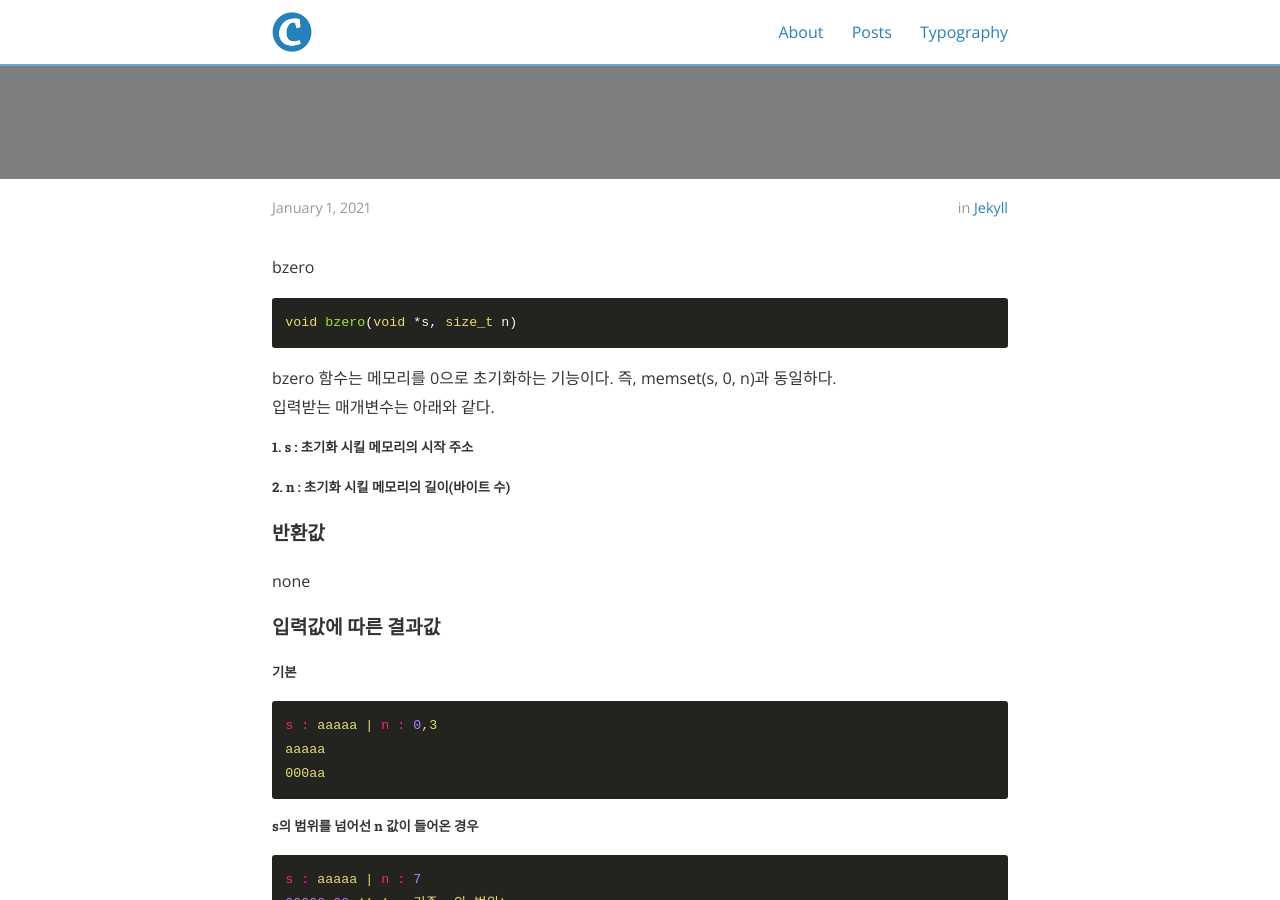
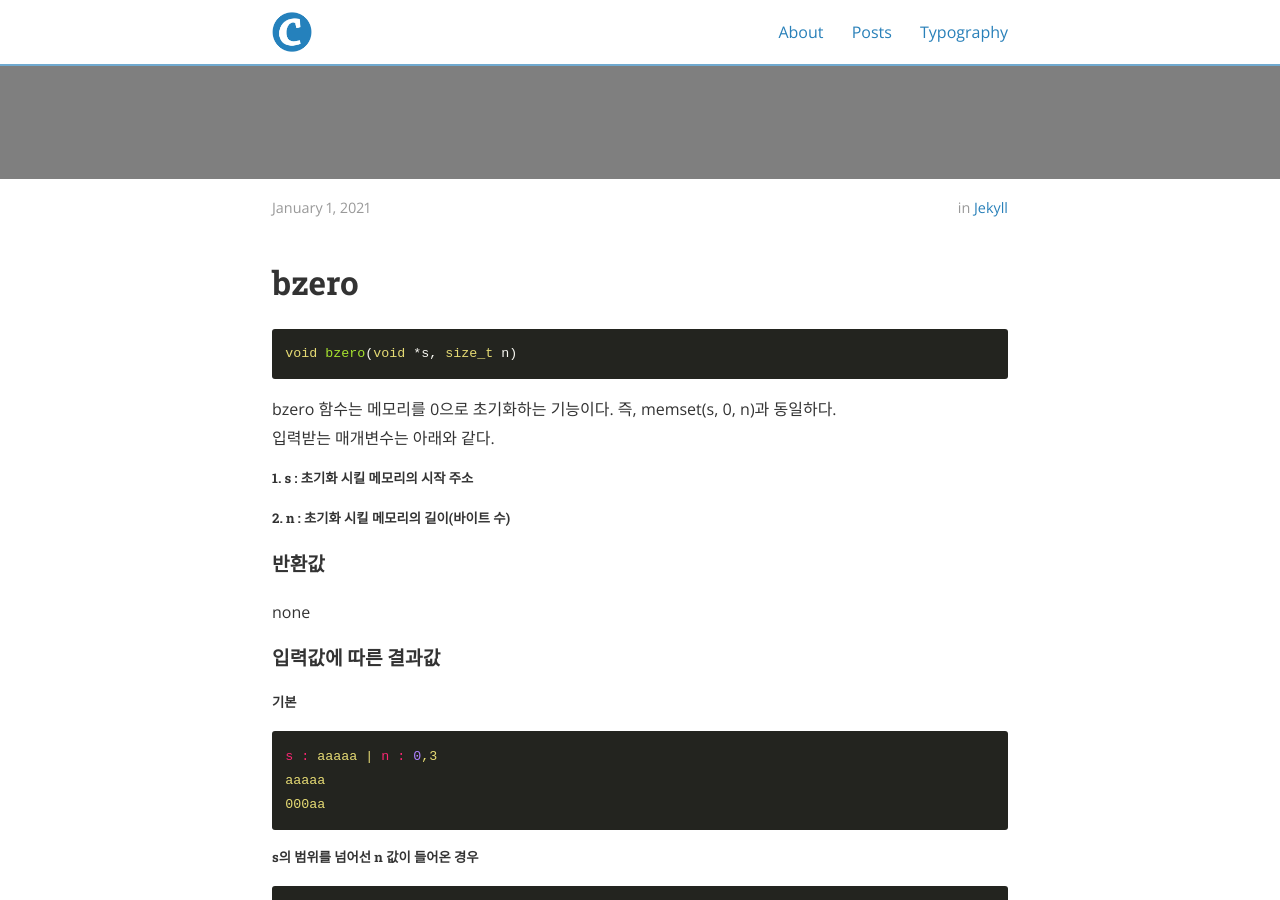
Before and after one commit to xodhksrjqnr/xodhksrjqnr.github.io, a Jekyll site: the page built from _posts/2021-01-01-bzero.md, in a window 1280 px wide and 900 px high, scrolled down 326 px. Built offline with Jekyll 4.4.1, drawn with Linux system fonts in a browser that asks for light colours; nearby versions of some CDN libraries.

````diff
--- a/_posts/2021-01-01-bzero.md
+++ b/_posts/2021-01-01-bzero.md
@@ -8,7 +8,7 @@ tags:	function
 cover:  "/assets/instacode.png"
 ---
 
-bzero
+# bzero
 
 ```c
 void bzero(void *s, size_t n)
````
